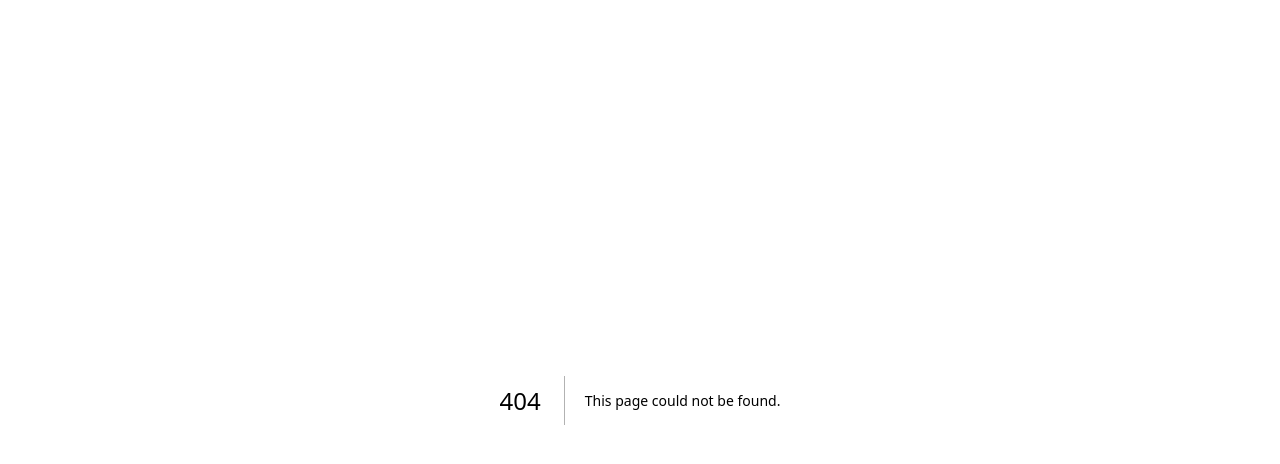
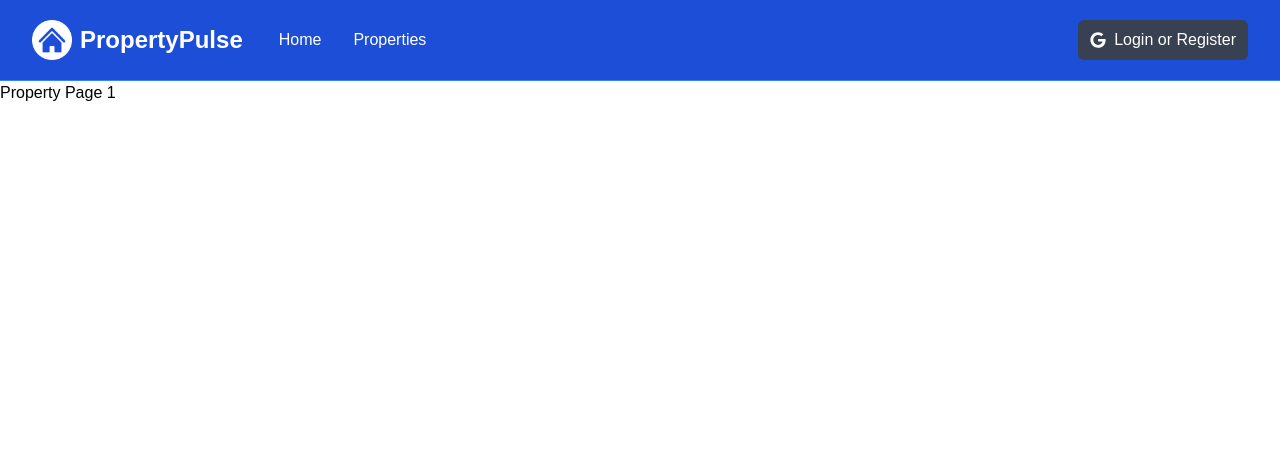
Before and after one commit to thongtr-dev/garola-estate-v2, a Next.js app: page /properties/1 in a window 1280 px wide. Before the commit this address had no page. Shown: the top 464 px of the page. Built offline with nearby package versions, Linux system fonts and the light colour scheme.

Commit message:
feat: add basic Properties related pages

```diff
--- a/app/layout.tsx
+++ b/app/layout.tsx
@@ -1,4 +1,5 @@
 import type { Metadata } from 'next';
+import NavBar from '@/components/NavBar';
 import '@/assets/styles/globals.css';
 
 export const metadata: Metadata = {
@@ -14,7 +15,10 @@ export default function RootLayout({
 }>) {
   return (
     <html lang="en">
-      <body className="antialiased">{children}</body>
+      <body className="antialiased">
+        <NavBar />
+        {children}
+      </body>
     </html>
   );
 }
--- a/app/page.tsx
+++ b/app/page.tsx
@@ -1,3 +1,13 @@
-export default function Home() {
-  return <div>Homepage</div>;
-}
+import { FC } from 'react';
+import Link from 'next/link';
+
+const Home: FC = () => {
+  return (
+    <div>
+      <h1 className="text-3xl">Welcome</h1>
+      <Link href="/properties">Go to properties</Link>
+    </div>
+  );
+};
+
+export default Home;
--- /dev/null
+++ b/app/properties/[id]/page.tsx
@@ -0,0 +1,17 @@
+import { FC } from 'react';
+
+interface PropertyPageProps {
+  params: {
+    id: string;
+  };
+}
+
+const PropertyPage: FC<PropertyPageProps> = ({ params }) => {
+  return (
+    <div>
+      <h1 className="size-3xl">Property Page {params.id}</h1>
+    </div>
+  );
+};
+
+export default PropertyPage;
--- /dev/null
+++ b/app/properties/add/page.tsx
@@ -0,0 +1,7 @@
+import { FC } from 'react';
+
+const AddPropertyPage: FC = () => {
+  return <div>Add Property Page</div>;
+};
+
+export default AddPropertyPage;
--- /dev/null
+++ b/app/properties/page.tsx
@@ -0,0 +1,7 @@
+import { FC } from 'react';
+
+const PropertiesPage: FC = () => {
+  return <div>Properties Page</div>;
+};
+
+export default PropertiesPage;
```
